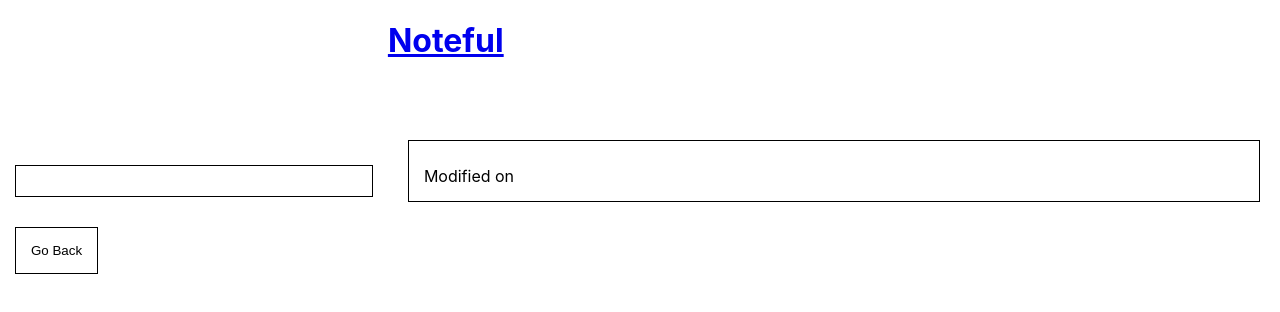
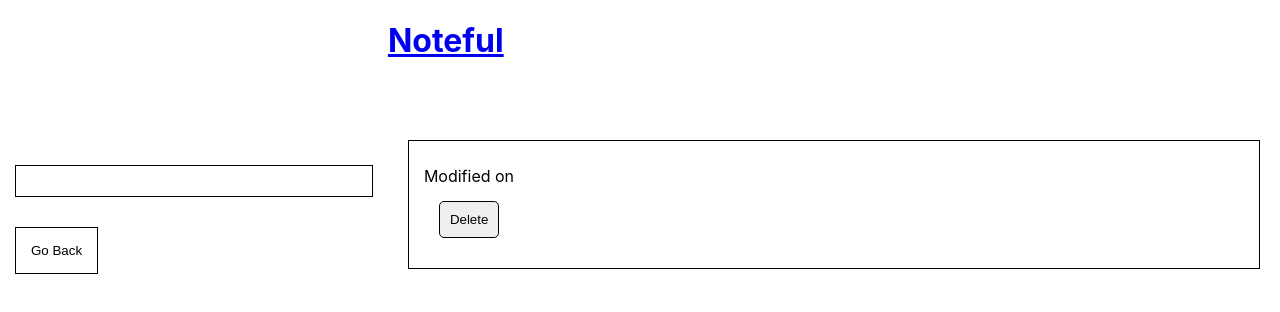
Before and after one commit to mandyalber/noteful-app, a React (Create React App) app: page /note/1 in a window 1280 px wide. Shown: the top 312 px of the page. Built offline with nearby package versions, Linux system fonts and the light colour scheme; no server answers.

Commit message:
implemented delete note button

```diff
--- a/src/App.js
+++ b/src/App.js
@@ -14,6 +14,15 @@
   state = {
     notes: [],
     folders: []
+  }
+
+  deleteNote = noteId => {
+    const newNotes = this.state.notes.filter(note =>
+      note.id !== noteId
+    )
+    this.setState({
+      notes: newNotes
+    })
   }
 
   componentDidMount() {
@@ -59,6 +68,7 @@
     const contextValue = {
       notes: this.state.notes,
       folders: this.state.folders,
+      deleteNote: this.deleteNote,
     }
     return (
       <div className="App">
--- a/src/components/Note.css
+++ b/src/components/Note.css
@@ -10,3 +10,15 @@
 .note a:hover {
     color: blue;
 }
+
+.note button {
+    border: 1px solid black;
+    padding: 10px;
+    margin: 15px;
+    border-radius: 5px;
+}
+
+.note button:hover{
+    background-color: darkslateblue;
+    color: white;
+}
--- a/src/components/Note.js
+++ b/src/components/Note.js
@@ -1,51 +1,65 @@
 import React from 'react';
 import { Link } from 'react-router-dom';
 import './Note.css'
+import NotesContext from './NotesContext';
+
+function deleteNoteRequest(noteId, callback, onDeleteNote) {
+    fetch(`http://localhost:9090/notes/${noteId}`, {
+        method: 'DELETE',
+        headers: {
+            'content-type': 'application/json'
+        }
+    })
+        .then(res => {
+            if (!res.ok) {
+                return res.json().then(error => {
+                    throw error
+                })
+            }
+            return res.json()
+        })
+        .then(data => {
+            onDeleteNote(noteId)
+            callback(noteId)
+        })
+        .catch(error => {
+            console.error(error)
+        })
+}
 
 //this component renders note title as link, modified date and delete note button
 export default function Note(props) {
     const { name, id, modified } = props
     return (
-
         <div className="note">
             <h2 className='note-title'>
                 <Link to={`/note/${id}`}>
                     {name}
                 </Link>
             </h2>
-
             <div className='note-modified'>
                 Modified on {' '}
                 <span className='date'>
                     {modified}
                 </span>
-
             </div>
-        </div>
+            <NotesContext.Consumer>
+                {(context) => (
+                    <button
+                        onClick={() => {
+                            deleteNoteRequest(
+                                props.id,
+                                context.deleteNote,
+                                props.onDeleteNote
+                            )
+                        }}
+                    >Delete
+                    </button>
+                )}
+            </NotesContext.Consumer>
+        </div >
     )
-    //current note
-    //note title with link to note page
-    //date modified
-    //delete button
-
-
-    /* Implement the delete button on the note page, if the delete is successful, redirect to the / path.
-
-    Implement the delete button for each note in the list in the main route and folder route.
-
-    To delete notes, make a DELETE request to the /notes/<note-id> endpoint.
-
-    You can implement the DELETE request in the component that owns the delete button, and then use a callback context value to update the state in your top level component.
-
-    After making a successful DELETE request, you can use a this.state.notes.filter method along with setState to remove a note from state and update context.To add the content type header in fetch requests you can pass in an "init" object with settings. Here's an example for a DELETE request:
-
-    fetch(`http://localhost:1234/foo/${fooId}`, {
-      method: 'DELETE',
-      headers: {
-        'content-type': 'application/json'
-      },
-    })
-
-    */
-
 }
+Note.defaultProps = {
+    onClickDelete: () => { },
+  }
--- a/src/components/NoteDetails.js
+++ b/src/components/NoteDetails.js
@@ -3,20 +3,27 @@
 import Note from './Note';
 import NotesContext from './NotesContext';
 
+
 //this component renders the current note and that note's content
-export default function NoteMain({ match }) {
+export default function NoteMain({ match, history }) {
+
+    function handleDeleteNote (noteId) {
+       history.push(`/`)
+    }
     return (
         <NotesContext.Consumer>
             {(value) => {
                 const notes = value.notes
                 const { noteId } = match.params;
                 const note = notes.find(note => note.id === noteId) || {}
+
                 return (
                     <section className="note-main">
                         <Note
                             id={note.id}
                             name={note.name}
                             modified={note.modified}
+                            onDeleteNote={handleDeleteNote}
                         />
                         <div className="note-content">
                             {note.content}
--- a/src/components/NoteListMain.js
+++ b/src/components/NoteListMain.js
@@ -5,7 +5,6 @@
 
 //this component renders a list of notes and can be filtered based on selected folder
 export default function NoteListMain({ match }) {
-
     return (
         <NotesContext.Consumer>
             {(value) => {
@@ -17,7 +16,8 @@
                         {folderNotes.map((note, i) =>
                             <li key={i}><Note id={note.id}
                                 name={note.name}
-                                modified={note.modified} /></li>
+                                modified={note.modified} />
+                            </li>
                         )}
                     </ul>
                 )
@@ -27,6 +27,3 @@
     //add note button
 
 }
-NoteListMain.defaultProps = {
-    notes: []
-}
```
